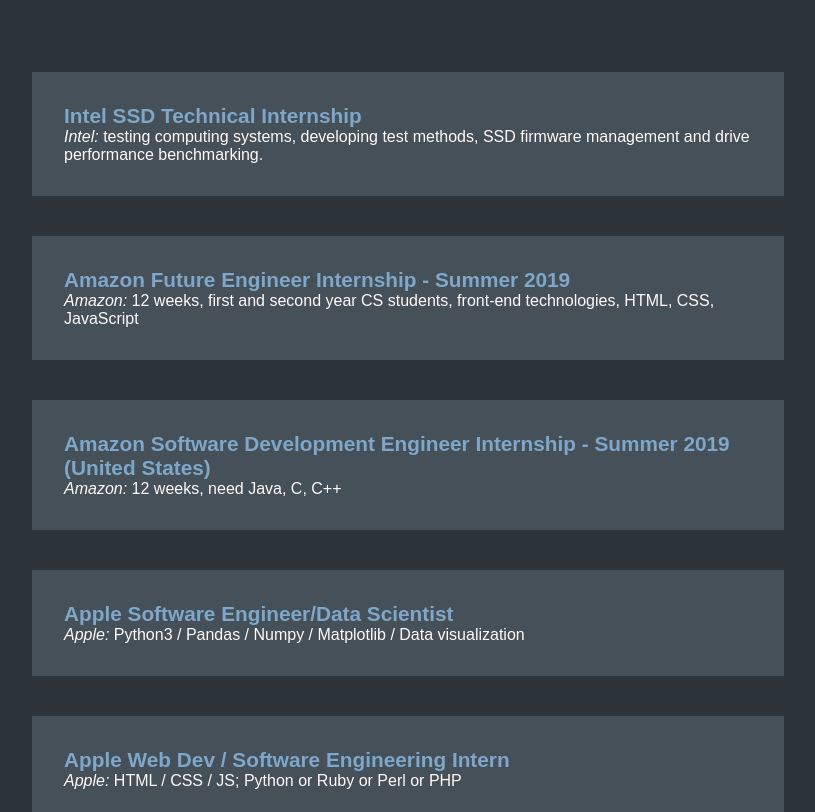
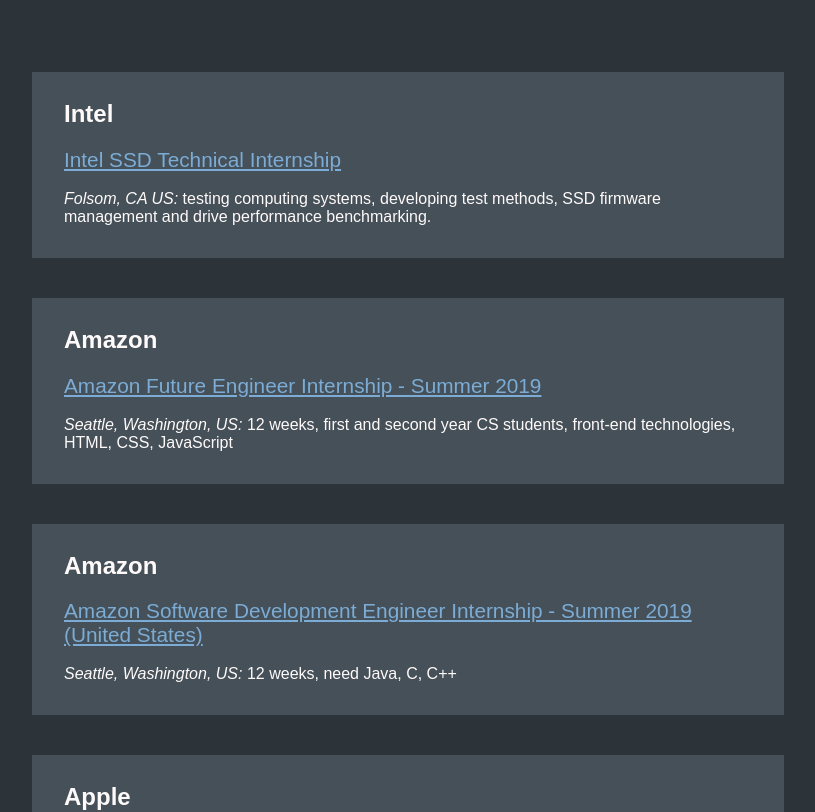
Before and after one commit to the3dsandwich/Intern-Shop, a React (Create React App) app: page / in a window 1280 px wide. Shown: the top 812 px of the page, without its empty margins (232-1047 px from the left). Built offline with nearby package versions, Linux system fonts and the light colour scheme.

Commit message:
Added company title and anchor tag for better clicking

```diff
--- a/src/App.js
+++ b/src/App.js
@@ -7,12 +7,12 @@
       <div style={style.div}>
         {InternInfo.map(listed => (
           <div>
-            <p
-              style={style.item}
-              onClick={() => window.open(listed.link, "_blank")}
-            >
-              <h3 style={style.h3}>{listed.name}</h3>
-              <i>{listed.company}:</i> {listed.intro}
+            <p style={style.item}>
+              <h2 style={style.h2}>{listed.company}</h2>
+              <a href={listed.link} style={style.a} target="_blank">{listed.name}</a>
+              <br/>
+              <br/>
+              <i>{listed.location}:</i> {listed.intro}
             </p>
           </div>
         ))}
@@ -36,17 +36,18 @@
     color: "#fffafa",
     margin: "2em",
     padding: "2em",
+    paddingTop: "0.5em",
     marginBottom: "2.5em"
   },
-  h3: {
+  a: {
     fontSize: "1.3em",
     margin: 0,
     padding: 0,
-    color: "#7EA7CA",
+    color: "#7CACD5",
   },
   inner: {
-    borderRadius: "10px",
-  },
+    borderRadius: "10px"
+  }
 };
 
 export default App;
```
